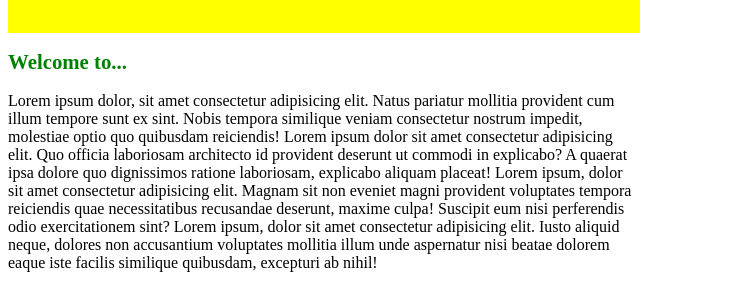
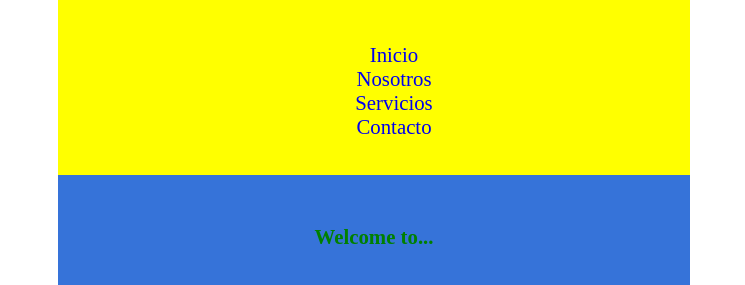
Before and after one commit to profeEma/sass_primeraParte, a website: page index.html in a window 1280 px wide. Shown: the part 285-570 px from the top of the page, without its empty margins (0-745 px from the left). Drawn offline with Linux system fonts and the light colour scheme.

Commit message:
agregamos maps

```diff
--- /dev/null
+++ b/scss/_map.scss
@@ -0,0 +1,26 @@
+$paletaColores:(
+    primario:#fff,
+    secundario:black,
+    terciario:lightgrey
+);
+
+@each $importancia, $color in $paletaColores{
+    .color-#{$importancia}{
+        padding:5px;
+        color:$color;
+    }
+}
+
+$estilos:(
+    color:#3673D9,
+    centro: center,
+    tFuente: 2rem,
+    p5:50px,
+    m5:50px
+);
+div{
+    background-color: map-get($estilos,color);
+    text-align:map-get($estilos,centro);
+    color:map-get($paletaColores,primario);
+    margin:map-get($estilos, m5);
+}
--- a/scss/style.scss
+++ b/scss/style.scss
@@ -6,3 +6,4 @@
 @import "condicionales";
 @import "bucle";
 @import "each";
+@import "map";
```
Also changed, not shown: css/estilo.css.
